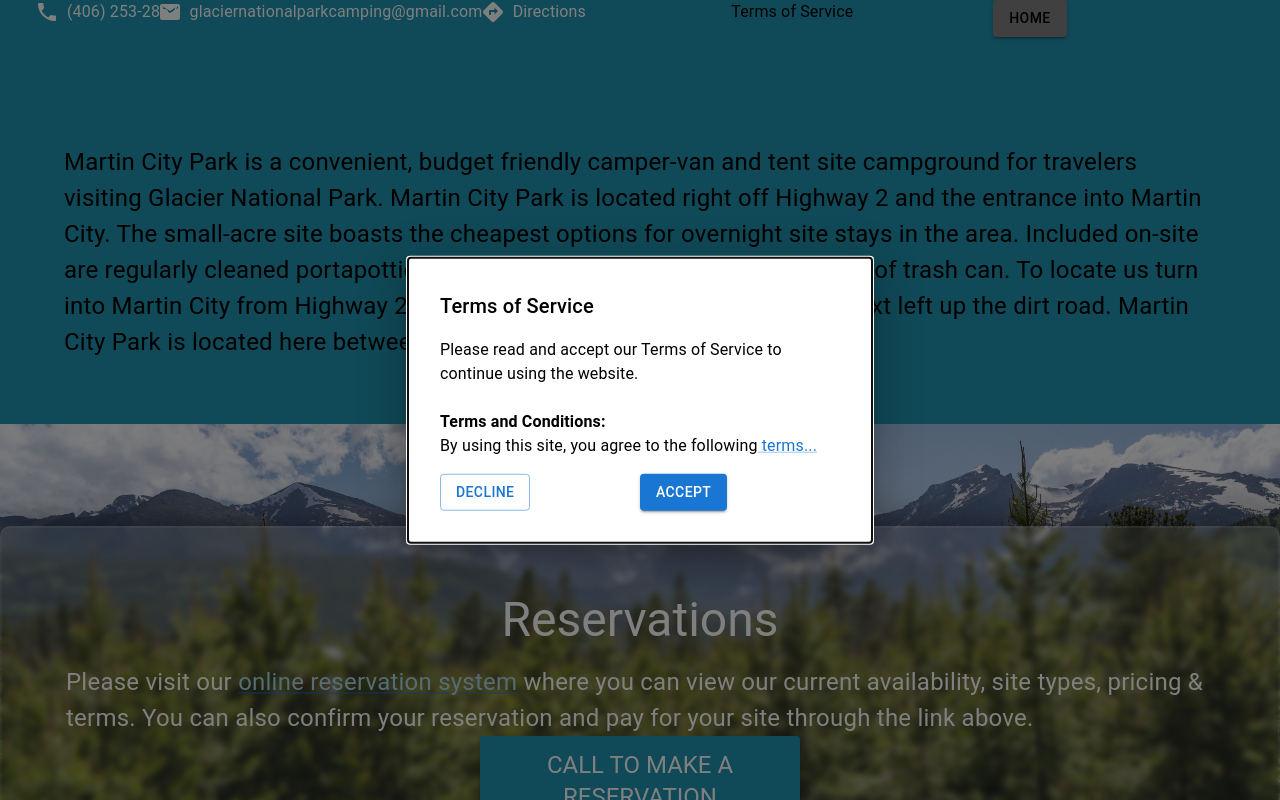
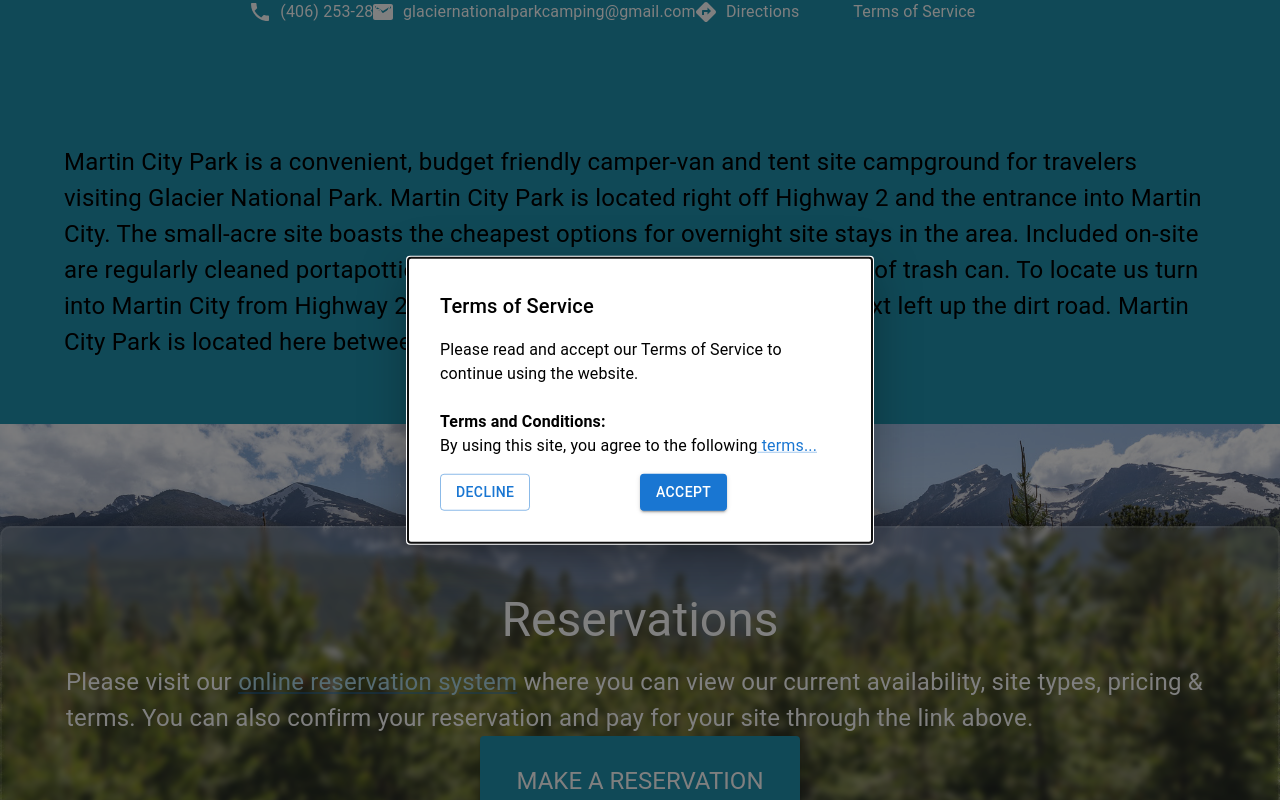
Before and after one commit to SABaltz/martin-city, a React (Create React App) app: page / in a window 1280 px wide. Shown: the top 800 px of the page. Built offline with nearby package versions, Linux system fonts and the light colour scheme.

Commit message:
Cleanup code

```diff
--- a/src/components/amenities/Amenities.jsx
+++ b/src/components/amenities/Amenities.jsx
@@ -13,7 +13,7 @@ function Amenities() {
                 {itemData.map((item) => (
                     <Box
                         onClick={() => item.title === 'Convenient Location' ? window.open("https://www.google.com/maps/place/9234+Hwy+2+E,+Columbia+Falls,+MT+59912/@48.3910565,-114.0436689,17z/data=!3m1!4b1!4m6!3m5!1s0x53663ee5fcea226b:0xa23a1e7f79093ae7!8m2!3d48.391053!4d-114.041094!16s%2Fg%2F11c2h319n3?entry=ttu") : ''}
-                        sx={{cursor: item.title === 'Convenient Location' ? 'pointer': ''}}>
+                        sx={{cursor: item.title === 'Convenient Location' ? 'pointer' : ''}}>
                         <ImageListItem key={item.img}>
                             <img
                                 src={`${item.img}?w=200&h=200&fit=crop&auto=format`}
--- a/src/components/footer/Footer.jsx
+++ b/src/components/footer/Footer.jsx
@@ -14,7 +14,8 @@ function Footer() {
         <Stack sx={{margin: '4rem 4rem', ...centerVertHoriz}}>
             <Typography sx={{fontSize: '1.5rem'}}>Martin City Campground | Martin City MT, 59926 | (406)
                 253-2867</Typography>
-            <Typography sx={{fontSize: '1.5rem'}}> <Link sx={{color: 'black'}} href={"/terms"}>Privacy Policy / Terms of Service</Link> </Typography>
+            <Typography sx={{fontSize: '1.5rem'}}> <Link sx={{color: 'black'}} href={"/terms"}>Privacy Policy / Terms of
+                Service</Link> </Typography>
         </Stack>
     </Box>)
 }
--- a/src/components/home/Home.jsx
+++ b/src/components/home/Home.jsx
@@ -28,7 +28,7 @@ function Home() {
                             sx={{width: '20rem', height: '5rem', backgroundColor: secondaryColor}}>
                         <Typography variant={'h5'} sx={{
                             color: 'white',
-                        }}>Call to Make A Reservation
+                        }}>Make a Reservation
                         </Typography>
                     </Button>
                 </Stack>
--- a/src/components/pre-nav/PreNav.jsx
+++ b/src/components/pre-nav/PreNav.jsx
@@ -1,58 +1,61 @@
 import Box from "@mui/material/Box";
 import AppBar from "@mui/material/AppBar";
-import {Button, Grid, Link} from "@mui/material";
+import {Grid, Link, Typography} from "@mui/material";
 import LocalPhoneIcon from '@mui/icons-material/LocalPhone';
-import Typography from "@mui/material/Typography";
-import {Mail} from "@mui/icons-material";
+import {Directions as DirectionsIcon, Mail} from "@mui/icons-material";
 import {centerVertHoriz} from "../../global-parameters/Styles";
-import DirectionsIcon from '@mui/icons-material/Directions';
 import {secondaryColor} from "../../global-parameters/Parameters";
 
 function PreNav() {
     const recipientEmail = 'glaciernationalparkcamping@gmail.com';
-    const subject = '';
-    const body = '';
-    const mailToLink = `mailto:${recipientEmail}?subject=${encodeURIComponent(subject)}&body=${encodeURIComponent(body)}`;
+    const mailToLink = `mailto:${recipientEmail}`;
+
     const handleEmailClick = () => {
         window.location.href = mailToLink;
     };
+
+    const handlePhoneClick = () => {
+        window.open('tel:+14062532867');
+    };
+
+    const handleDirectionsClick = () => {
+        window.open("https://www.google.com/maps/place/9234+Hwy+2+E,+Columbia+Falls,+MT+59912/@48.3910565,-114.0436689,17z/data=!3m1!4b1!4m6!3m5!1s0x53663ee5fcea226b:0xa23a1e7f79093ae7!8m2!3d48.391053!4d-114.041094!16s%2Fg%2F11c2h319n3?entry=ttu");
+    };
+
     return (
         <Box sx={{flexGrow: 1}}>
             <AppBar position="static" sx={{backgroundColor: secondaryColor, height: '5rem'}}>
-                <Grid container>
-                    <Grid item xs={12} sm={4} md={2}><Typography onClick={() => window.open('tel:+14062532867')}
-                                                                 sx={{...centerVertHoriz}}><LocalPhoneIcon
-                        sx={{paddingRight: '.5rem', cursor: 'pointer'}}/>(406)
-                        253-2867</Typography></Grid>
-                    <Grid item xs={12} sm={4} md={2}><Typography onClick={handleEmailClick}
-                                                                 sx={{...centerVertHoriz}}><Mail
-                        sx={{paddingRight: '.5rem', cursor: 'pointer'}}
-                    />glaciernationalparkcamping@gmail.com</Typography></Grid>
+                <Grid container alignItems="center" justifyContent="center">
                     <Grid item xs={12} sm={4} md={2}>
-                        <Typography
-                            onClick={() => window.open("https://www.google.com/maps/place/9234+Hwy+2+E,+Columbia+Falls,+MT+59912/@48.3910565,-114.0436689,17z/data=!3m1!4b1!4m6!3m5!1s0x53663ee5fcea226b:0xa23a1e7f79093ae7!8m2!3d48.391053!4d-114.041094!16s%2Fg%2F11c2h319n3?entry=ttu")}
-                            sx={{...centerVertHoriz}}>
-                            <DirectionsIcon
-                                sx={{paddingRight: '.5rem', cursor: 'pointer'}}/>Directions
+                        <Typography onClick={handlePhoneClick} sx={{...centerVertHoriz, cursor: 'pointer'}}>
+                            <LocalPhoneIcon sx={{paddingRight: '.5rem'}}/>
+                            (406) 253-2867
+                        </Typography>
+                    </Grid>
+                    <Grid item xs={12} sm={4} md={2}>
+                        <Typography onClick={handleEmailClick} sx={{...centerVertHoriz, cursor: 'pointer'}}>
+                            <Mail sx={{paddingRight: '.5rem'}}/>
+                            glaciernationalparkcamping@gmail.com
+                        </Typography>
+                    </Grid>
+                    <Grid item xs={12} sm={4} md={2}>
+                        <Typography onClick={handleDirectionsClick} sx={{...centerVertHoriz, cursor: 'pointer'}}>
+                            <DirectionsIcon sx={{paddingRight: '.5rem'}}/>
+                            Directions
                         </Typography>
                     </Grid>
                     <Grid item xs={12} sm={4} md={2}>
                         <Typography>
-                            <Link href={"/terms"} sx={{color: 'black', float: 'right'}}>
+                            <Link href="/terms" sx={{color: 'white'}}>
                                 Terms of Service
                             </Link>
                         </Typography>
                     </Grid>
-                    <Grid item xs={12} sm={4} md={2}>
-                        <Button variant={'contained'}  href={"/"}
-                                sx={{color: 'black', float: 'right', backgroundColor: 'grey'}}>
-                            Home
-                        </Button>
-                    </Grid>
+
                 </Grid>
             </AppBar>
         </Box>
-    )
+    );
 }
 
-export default PreNav
+export default PreNav;
--- a/src/components/reservations/Reservations.jsx
+++ b/src/components/reservations/Reservations.jsx
@@ -38,13 +38,13 @@ function Reservations() {
                 <Button variant={'contained'}
                         onClick={() => window.open('tel:+14062532867')}
                         sx={{
-                    width: '20rem',
-                    height: '5rem',
-                    backgroundColor: secondaryColor,
-                    paddingTop: '1rem',
-                }}><Typography variant={'h5'} sx={{
+                            width: '20rem',
+                            height: '5rem',
+                            backgroundColor: secondaryColor,
+                            paddingTop: '1rem',
+                        }}><Typography variant={'h5'} sx={{
                     color: 'white',
-                }} >Call to Make A Reservation</Typography></Button>
+                }}>Make a Reservation</Typography></Button>
             </Stack>
         </Box>
     </Box>)
```
Also changed, not shown: src/App.js (+4 -4 lines), src/components/rules/Rules.jsx (+6 -6 lines), src/components/terms/Terms.jsx (+92 -21 lines).
